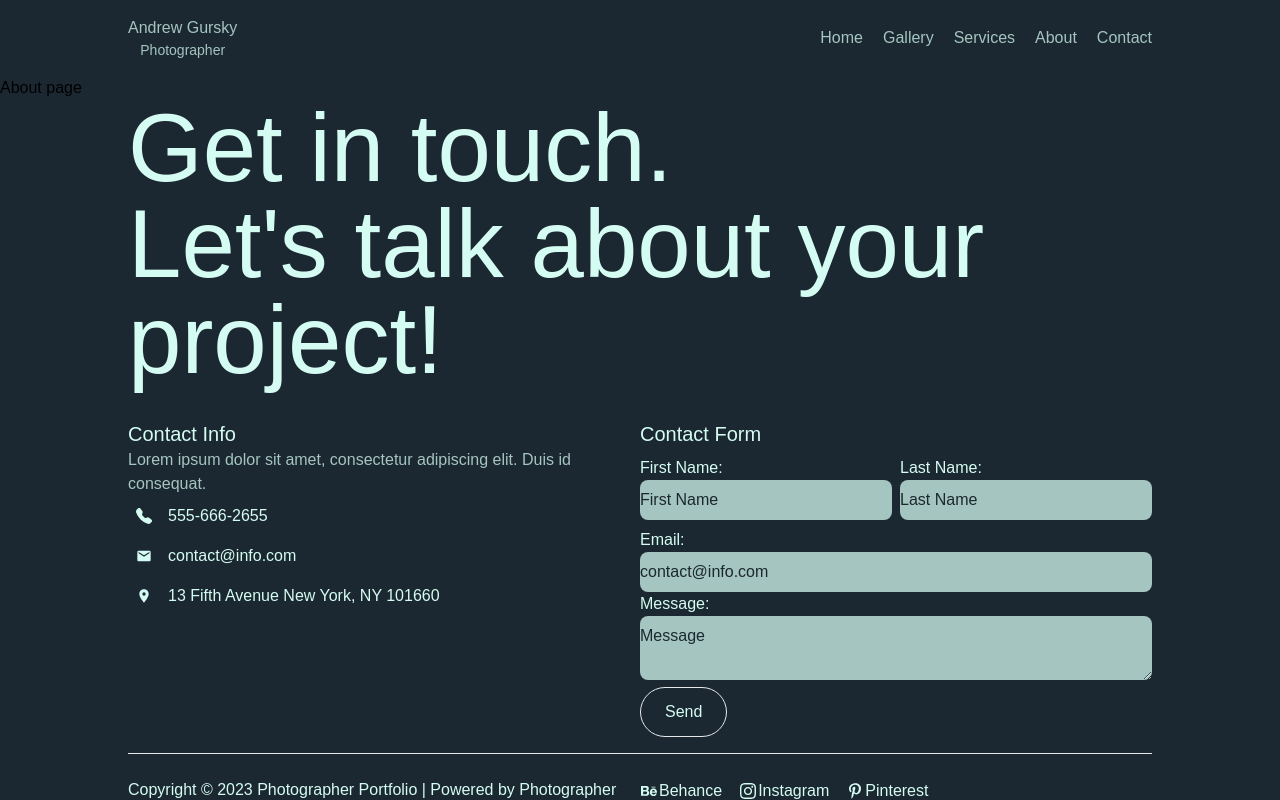
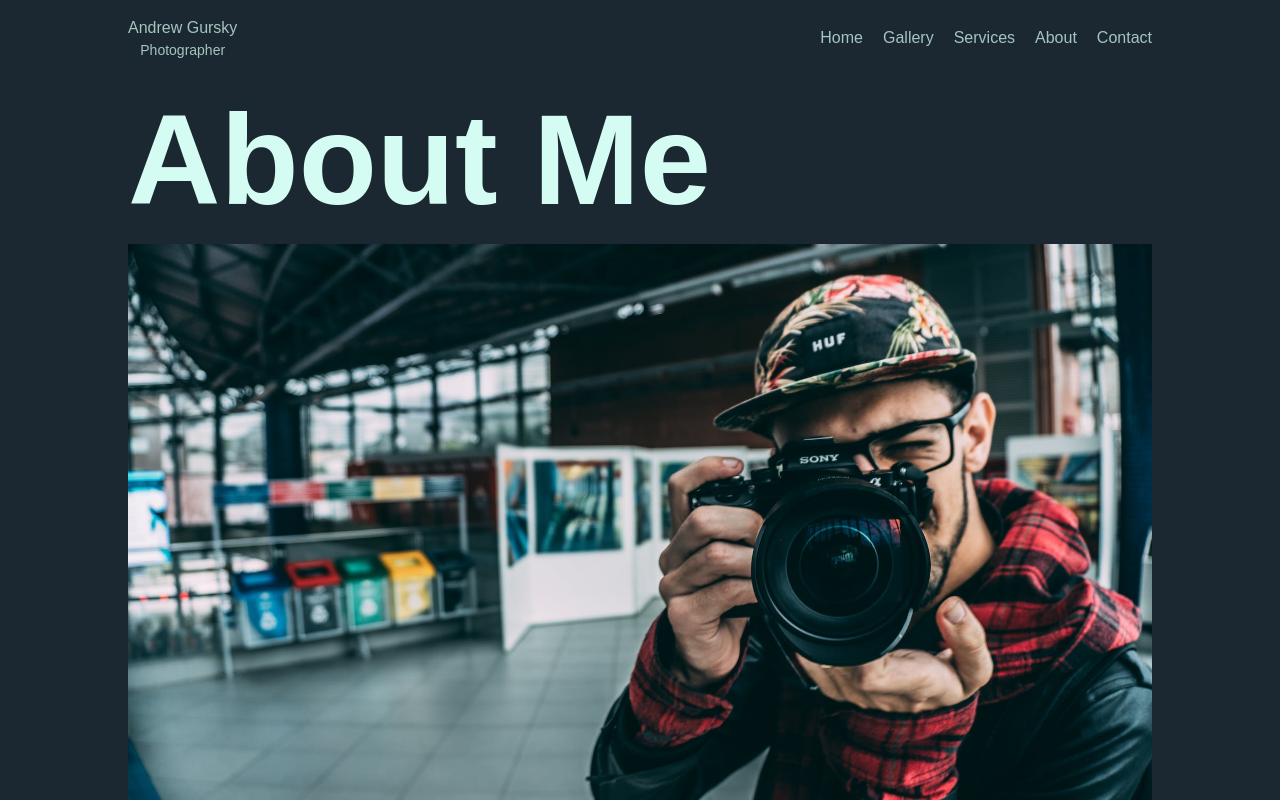
Before and after one commit to Mungai47/photographer-portfolio, a Next.js app: page /about in a window 1280 px wide. Shown: the top 800 px of the page. Built offline with nearby package versions, Linux system fonts and the light colour scheme; a web font is replaced by a local one.

Commit message:
Created  the about page

```diff
--- a/app/about/page.js
+++ b/app/about/page.js
@@ -1,9 +1,30 @@
-import React from 'react'
+import Image from 'next/image'
 
 function page() {
   return (
-    <div>
-      <p>About page</p>
+    <div className="w-4/5 mx-auto">
+      <div className="text-text ">
+        <h2 className="text-center md:text-left py-5 text-5xl md:text-7xl lg:text-9xl font-semibold">About Me</h2>
+        <div style={{ width: '100%' }}>
+          <Image src="/images/image5.jpg" layout="responsive" width={500} height={300} quality={100} objectFit="cover" alt="image no 5" />
+        </div>
+        <h4 className="text-center md:text-left text-2xl md:text-4xl lg:text-7xl font-normal py-10">From intimate weddings to grand corporate events, I have the skills and experience to create stunning photographs that you&apos;ll treasure forever.</h4>
+        <div className="grid grid-rows-2 lg:grid-rows-1 grid-cols-1 lg:grid-cols-2 py-5">
+          <div>
+            <h5 className="py-4 text-2xl font-medium">I understand that every client is unique, and I work closely with you to understand your specific needs and preferences.</h5>
+            <p className="text-pale-text py-4 text-lg font-normal">In congue vehicula eros eu malesuada. Pellentesque vitae dolor nec elit tincidunt mattis ac et nibh. Proin facilisis blandit bibendum. Pellentesque a cursus justo. Nullam viverra ipsum sed tempor pulvinar. Praesent ac enim condimentum, mollis turpis in, commodo libero. Nunc eu egestas felis. Mauris rhoncus vel ex sit amet pellentesque. Aliquam pretium arcu tristique nisl tincidunt semper. Nullam blandit ipsum vel arcu blandit, nec lobortis quam sagittis.</p>
+            <h5 className="py-4 text-2xl font-medium">My goal is to create photographs that not only reflect the beauty and emotion of your special day, but also tell the story of who you are.</h5>
+            <p className="text-pale-text py-4 text-lg font-normal">Lorem ipsum dolor sit amet, consectetur adipiscing elit. Praesent sollicitudin ante vitae mauris consectetur, at mattis massa congue. Sed vel convallis neque. Pellentesque tempor lacus id porta lacinia. Duis vitae eleifend neque. Mauris tempus tincidunt eleifend. Nam sodales feugiat lacus scelerisque iaculis. Donec eu tincidunt lectus. Phasellus id risus laoreet velit molestie rutrum. Donec sed libero interdum, maximus justo et, sodales diam.</p>
+          </div>
+          <div style={{ position: 'relative', height:"100%" }}>
+            <Image src="/images/image14.jpg" alt="Image 14" layout="fill" objectFit="cover" className="rounded-lg" />
+          </div>
+        </div>
+        <div className="grid grid-rows-2 lg:grid-rows-1 grid-cols-1 lg:grid-cols-2 py-5">
+          <div></div>
+          <div></div>
+        </div>
+      </div>
     </div>
   )
 }
```
Also changed, not shown: public/images/image15.jpg (added), 1 other file (tests, documents, lock files or other folders).
